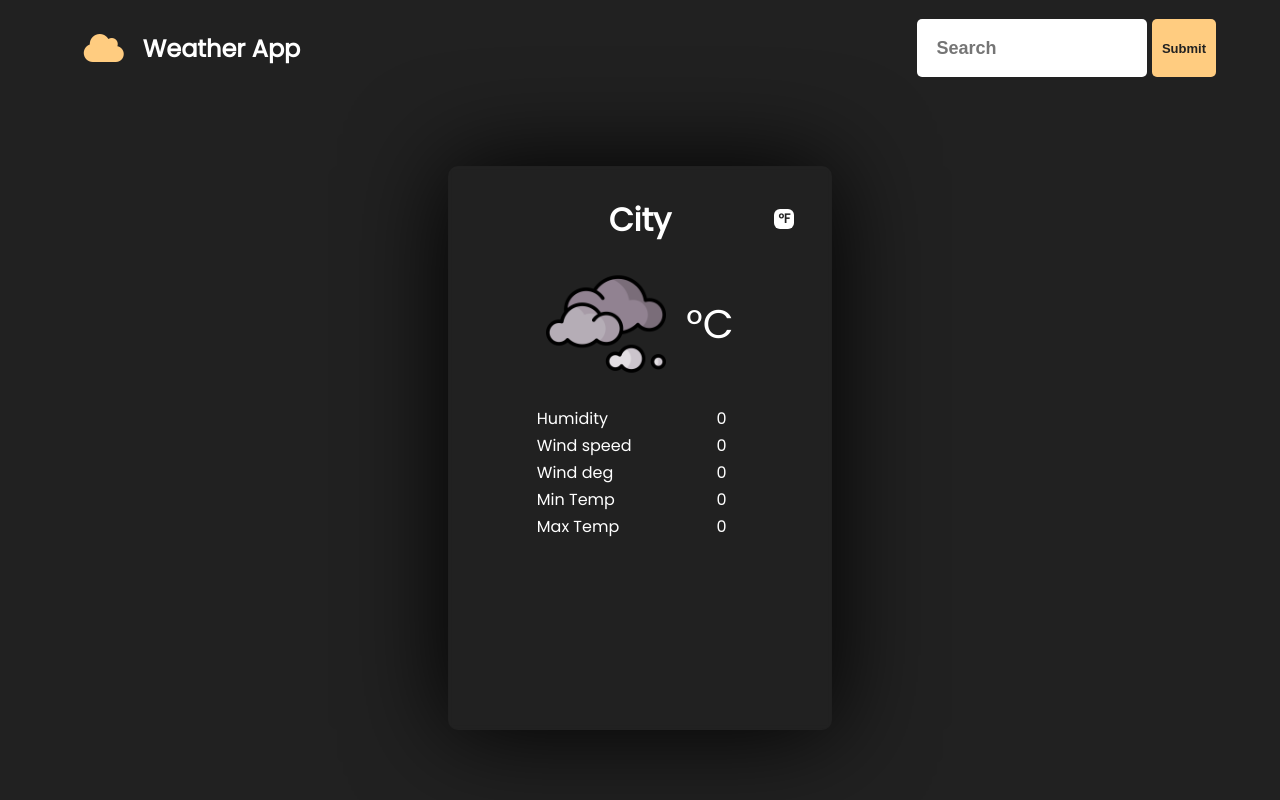
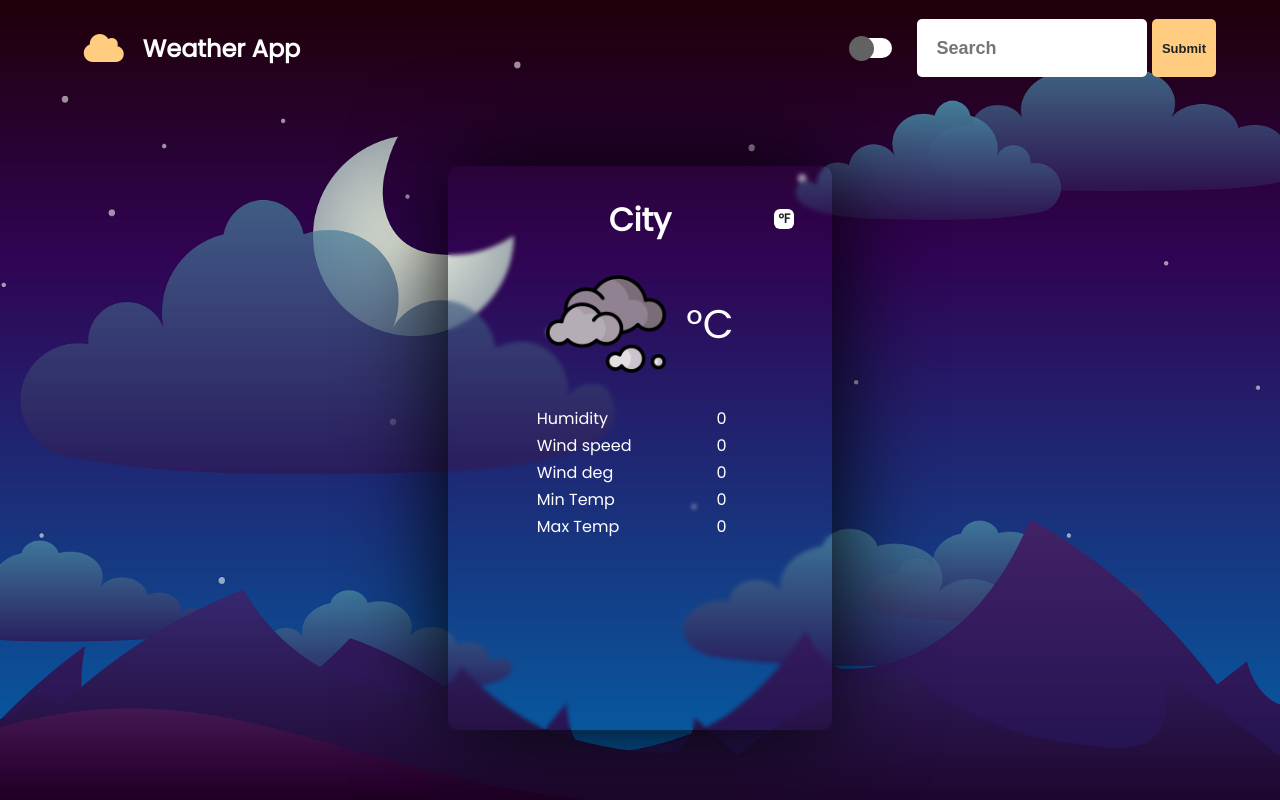
Before and after one commit to tyagidipanshu098/SIMBT_03, a plain HTML site: page index.html in a window 1280 px wide. Drawn offline with Linux system fonts and the light colour scheme.

Commit message:
Update style.css

```diff
--- a/style.css
+++ b/style.css
@@ -5,12 +5,13 @@ body{
     font-family: 'Poppins', sans-serif;
 
 }
-.container{
+#container{
     min-height: 100vh;
     width: 100%;
-    background-image: url(images/03.png);
+    background-image: url("images/01.png");
     background-size: cover;
     background-position: center;
+
 }
 .nav{
     display: flex;
@@ -19,6 +20,41 @@ body{
     width: 100%;
     background: transparent;
     height: 12vh;
+}
+
+#theme{
+    display: flex;
+    align-items: center;
+    justify-content: center;
+    width: 40px;
+    height: 20px;
+    background: #ffffff;
+    border-radius: 20px;
+    border: none;
+    margin-right: 20px;
+
+}
+
+#theme:hover{
+    display: flex;
+    align-items: center;
+    justify-content: center;
+    width: 40px;
+    height: 20px;
+    background: #ffffff;
+    border-radius: 20px;
+    border: none;
+    cursor: pointer;
+}
+
+#themescroller{
+    width: 25px;
+    height: 25px;
+    background: #636262;
+    border-radius: 20px;
+    border: none;
+    transform: translateX(-10px);
+    transition: 0.3s;
 }
 
 .container1 {
@@ -111,6 +147,7 @@ body{
     font-weight: bold;
     font-size: small;
 }
+
 .search{
     display: flex;
     height: 100%;
@@ -120,6 +157,7 @@ body{
     align-items: center;
     padding-right: 5%;
 }
+
 .content{
     display: flex;
     height: 88vh;
```
